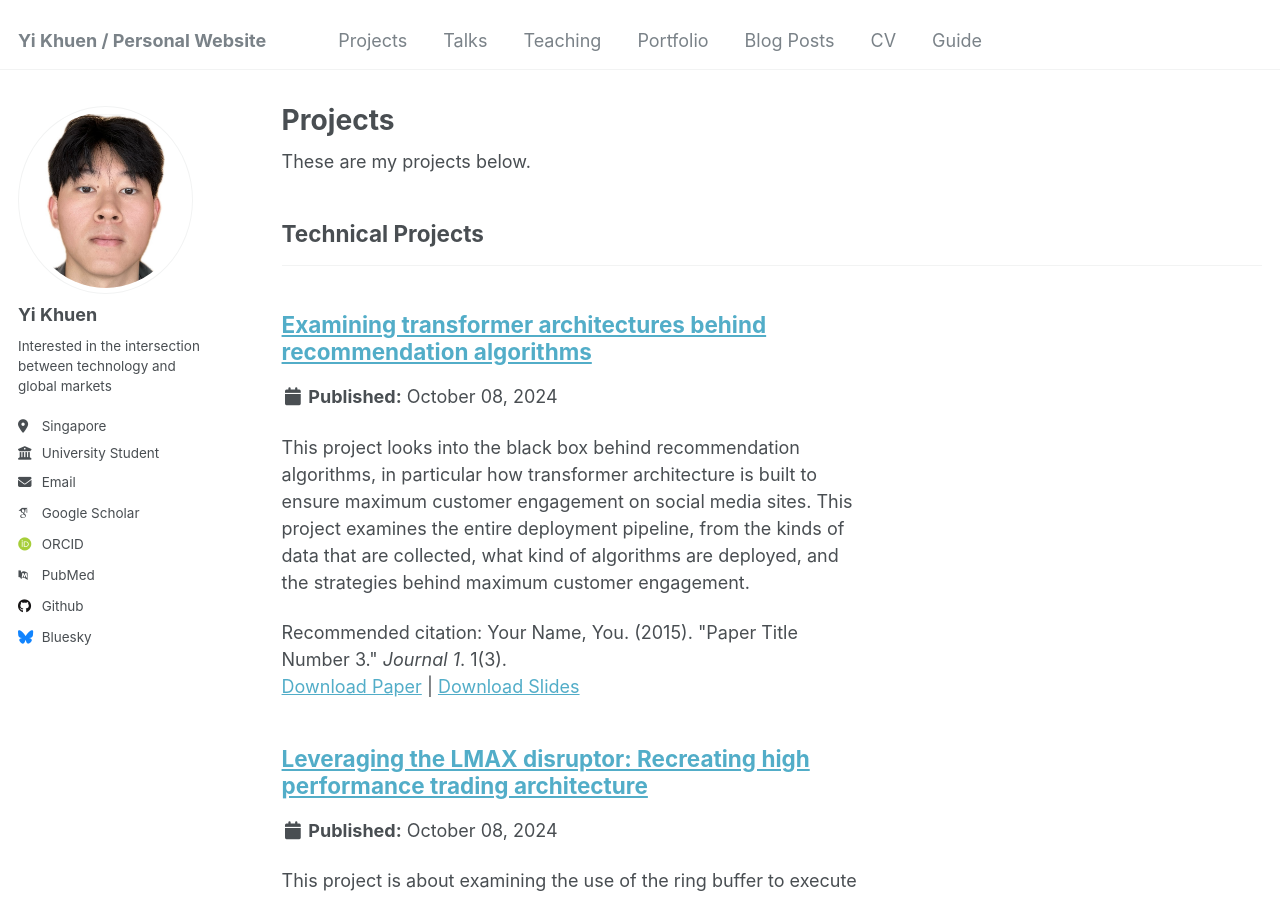
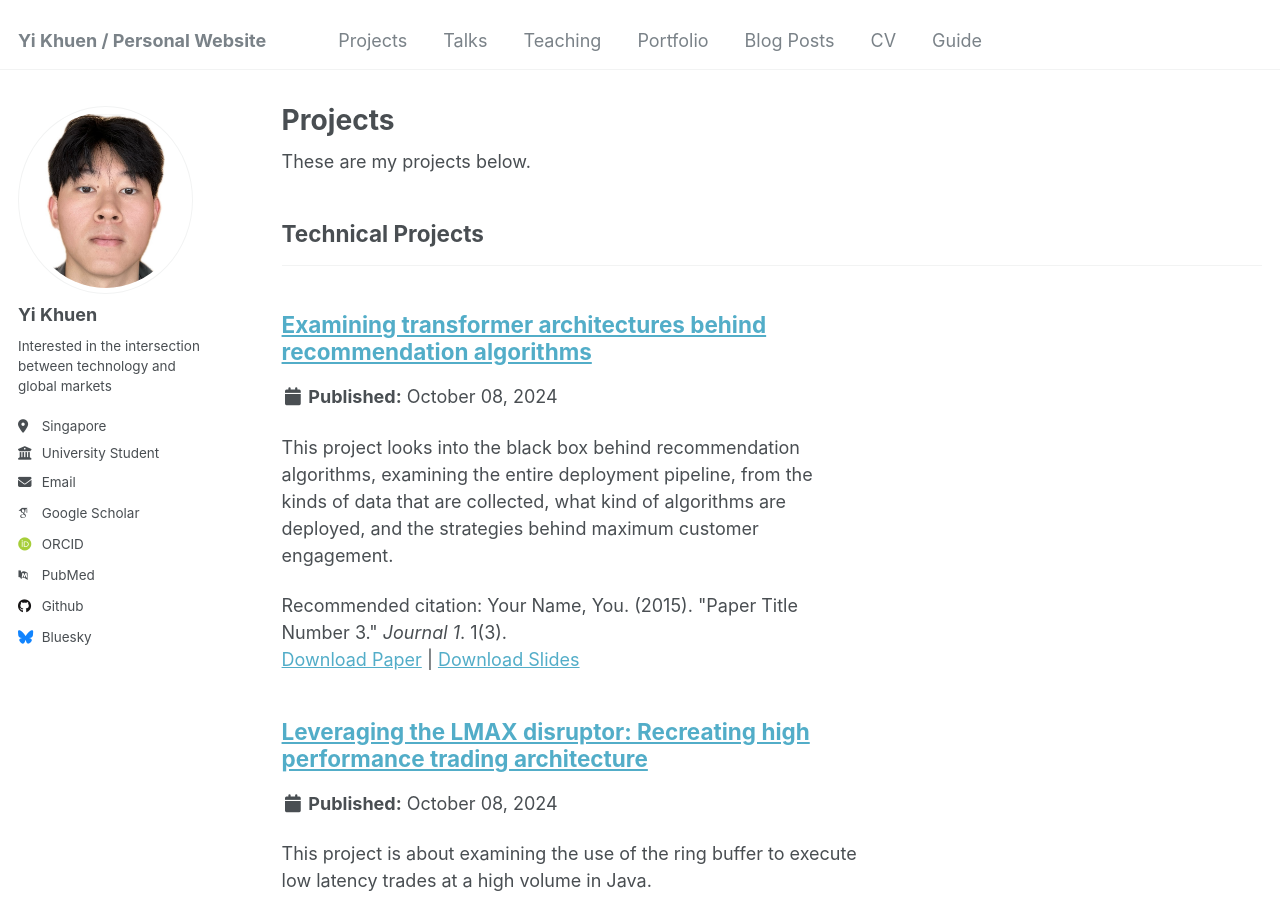
Before and after one commit to yikhuen/yikhuen.github.io, a Jekyll site: the page built from _pages/projects.html, in a window 1280 px wide and 900 px high. Built offline with Jekyll 4.4.1, drawn with Linux system fonts in a browser that asks for light colours; some web fonts are replaced.

```diff
--- a/_projects/2015-10-01-paper-title-number-3.md
+++ b/_projects/2015-10-01-paper-title-number-3.md
@@ -3,7 +3,7 @@
 collection: projects
 category: manuscripts
 permalink: /projects/2015-10-01-paper-title-number-3
-excerpt: 'This project looks into the black box behind recommendation algorithms, in particular how transformer architecture is built to ensure maximum customer engagement on social media sites. This project examines the entire deployment pipeline, from the kinds of data that are collected, what kind of algorithms are deployed, and the strategies behind maximum customer engagement.'
+excerpt: 'This project looks into the black box behind recommendation algorithms, examining the entire deployment pipeline, from the kinds of data that are collected, what kind of algorithms are deployed, and the strategies behind maximum customer engagement.'
 date: 2024-10-08
 venue: 'Journal 1'
 slidesurl: 'http://academicpages.github.io/files/slides3.pdf'
```
Also changed, not shown: _projects/2010-10-01-paper-title-number-2.md (+1 -1 lines).
